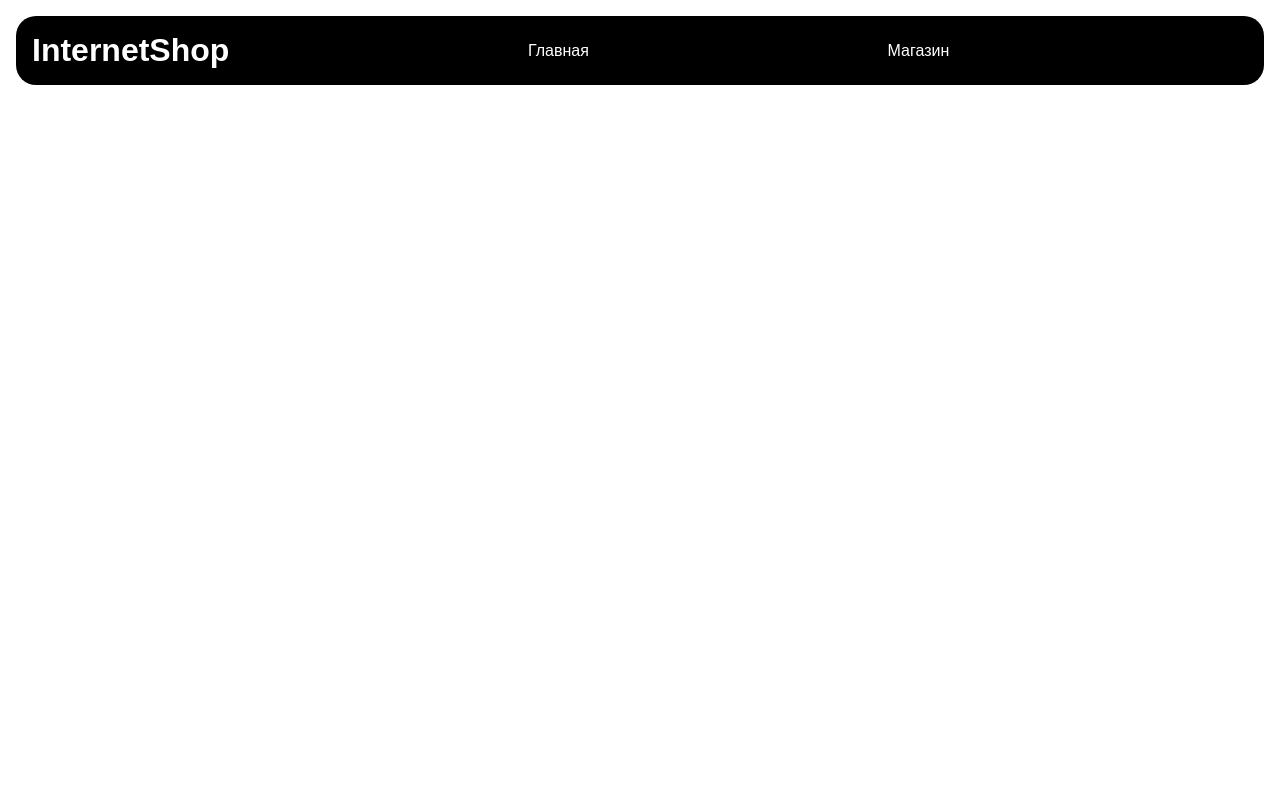
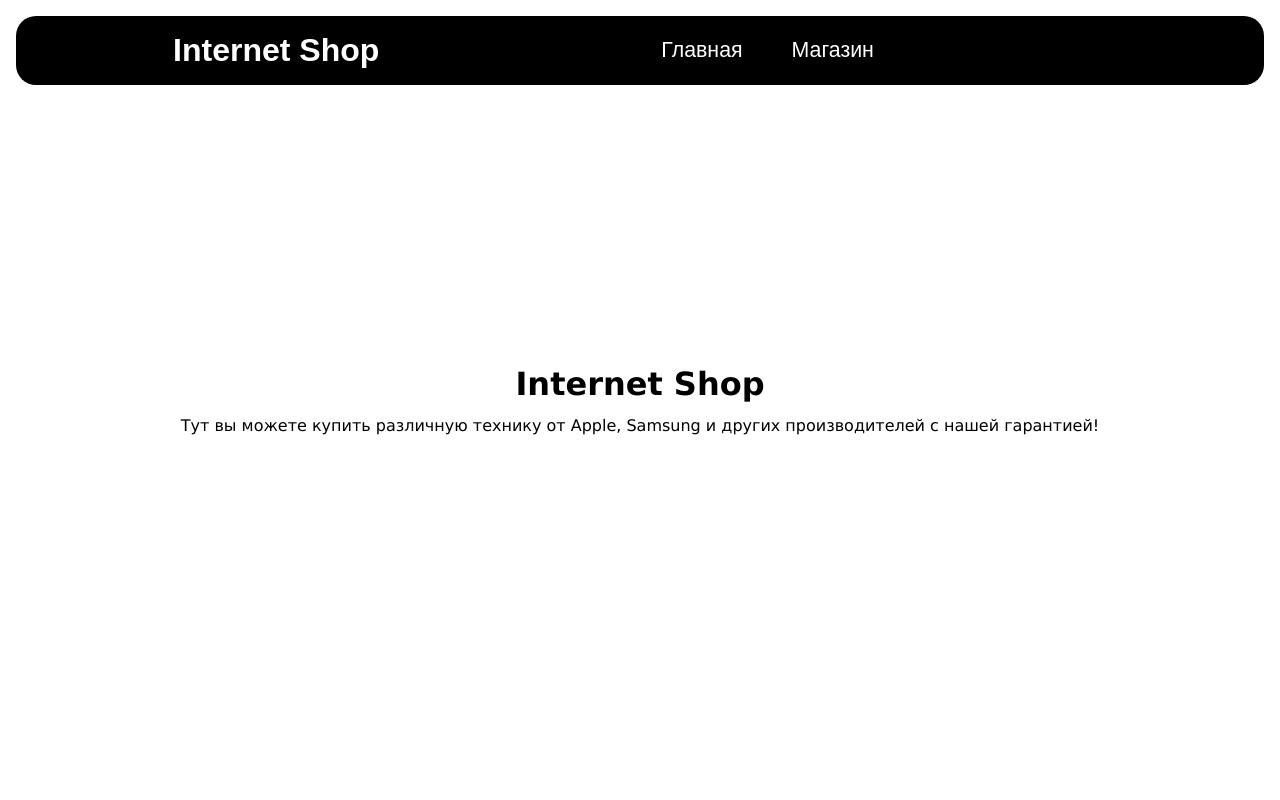
Before and after one commit to matvejminin2009/InternetShop, a plain HTML site: page index.html in a window 1280 px wide. Shown: the top 800 px of the page. Drawn offline with Linux system fonts and the light colour scheme.

Commit message:
Ended header and footer, added homepage

```diff
--- a/index.html
+++ b/index.html
@@ -11,28 +11,37 @@
         <main>
             <header>
                 <div class="headerBox">
-                    <h1>InternetShop</h1>
-                    <p id="headerMain">Главная</p>
-                    <p id="headerShop">Магазин</p>
+                    <h2>IS</h2>
+                    <h1>Internet Shop</h1>
+                    <div class="headerButtons">
+                        <p id="headerMain">Главная</p>
+                        <p id="headerShop">Магазин</p>
+                    </div>
                     <div class="headerRight" id="headerRight"></div>
                 </div>
             </header>
+
+            <div class="homepage">
+                <h1>Internet Shop</h1>
+                <p>Тут вы можете купить различную технику от Apple, Samsung и других производителей с нашей гарантией!</p>
+                <a href="#products">Перейти к покупкам</a>
+            </div>
 
             <div class="test"></div>
 
             <div class="products" id="products"></div>
 
             <footer>
-                <h1>InternetShop</h1>
+                <h1>Internet Shop</h1>
                 <p>Subscribe into my Tiktok and Github ^-^</p>
                 <p>My Links:</p>
                 <div class="footerLinksMin">
-                    <a href=""><img src="images/TTLogo.webp"></a>
-                    <a href=""><img src="images/GHLogo.png"></a>
+                    <a href="https://www.tiktok.com/@akyyy0_0"><img src="images/TTLogo.webp"></a>
+                    <a href="https://github.com/matvejminin2009"><img src="images/GHLogo.png"></a>
                 </div>
                 <div class="footerLinksMax">
-                    <a href="">TikTok</a>
-                    <a href="">GitHub</a>
+                    <a href="https://www.tiktok.com/@akyyy0_0">TikTok</a>
+                    <a href="https://github.com/matvejminin2009">GitHub</a>
                 </div>
             </footer>
         </main>
--- a/style.css
+++ b/style.css
@@ -1,4 +1,4 @@
-* { margin: 0; padding: 0; font-display: none; list-style-type: none;}
+* { margin: 0; padding: 0; text-decoration: none; list-style-type: none;}
 
 main {
     width: 100%;
@@ -7,24 +7,42 @@ main {
 
 
 .test {
-    height: 200vh
+    height: 200vh;
 }
 
 /* Header */
 
 header {
     width: 100%;
+    position: fixed;
     background-color: inherit;
+
+    background: linear-gradient(to bottom, rgba(255, 255, 255, 0) 0%,  100%);
+    backdrop-filter: linear-gradient(blur(3px) saturate(100%));
+
 }
 
 .headerBox {
+    display: flex;
     background-color: black ;
     color: white
 }
 
+header p:hover {color: gray; transition: 0.225s;}
+
 @media (min-width: 375px) {
-    .headerBox {display: flex; justify-content: space-between; align-items: center; margin: 1rem; padding: 1rem; border-radius: 20px;}
-    header p:hover {color: gray; transition: 0.225s;}
+    .headerBox {justify-content: space-around; align-items: center; margin: 1rem; padding: 1rem; border-radius: 20px;}
+    .headerButtons {display: flex; gap: 10pt}
+    header h1 {display: none;}
+    header p {font-size: 12pt;}
+}
+
+@media (min-width: 720px) {
+    .headerBox {justify-content: space-around}
+    .headerButtons {display: flex; align-items: center; gap: 30%;}
+    header h1 {display: block;}
+    header p {font-size: 16pt;}
+    header h2 {display: none;}
 }
 
 /* Footer */
@@ -59,3 +77,36 @@ footer p {
     .footerLinksMax {display: flex; padding: 1rem; flex-direction: column; gap: 6pt;}
     .footerLinksMin {display: none;}
 }
+
+/* Homepage */
+
+.homepage {
+    display: flex;
+    justify-content: center;
+    align-items: center;
+    height: 100vh;
+    font-family: Verdana;
+    padding-bottom: 1000px;
+}
+
+.homepage a:hover {
+    transition: 0.225s;
+    color: gray;
+    border: 1pt solid gray;
+}
+
+.homepage a {
+    border: 1pt solid black;
+    padding: 4pt; border-radius: 10pt;
+    color: black;
+}
+
+
+@media (min-width: 375px) {
+    .homepage {display: flex; flex-direction: column; gap: 10pt; padding-inline: 20pt;}
+    .homepage p {text-align: center;}
+}
+
+@media (min-width: 720px) {
+    .homepage a {display: none;}
+}
```
Also changed, not shown: 1 other file.
